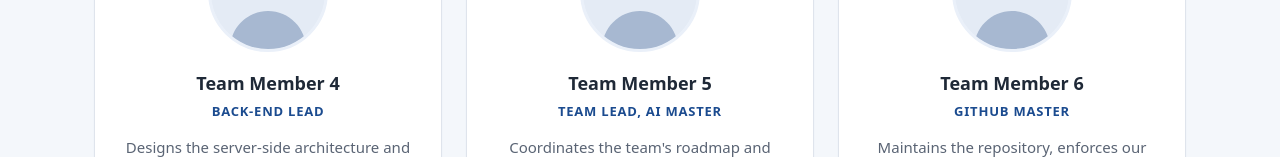
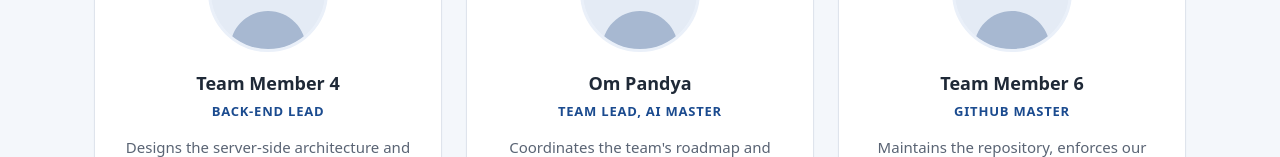
Before and after one commit to philipchensfsu/SFSU-csc648-06-Fall26-team05, a React (Vite) app in the folder app/frontend/: page / in a window 1280 px wide. Shown: the part 795-952 px from the top of the page. Built offline with nearby package versions, Linux system fonts and the light colour scheme.

Commit message:
Add Om information to About page

```diff
--- a/app/frontend/src/components/About.jsx
+++ b/app/frontend/src/components/About.jsx
@@ -43,11 +43,11 @@ const teamMembers = [
   },
   {
     id: "member-5",
-    name: "Team Member 5",
+    name: "Om Pandya",
     role: "Team Lead, AI Master",
     image: "",
     bio: "Coordinates the team's roadmap and deliverables while contributing to the machine learning side of the project.",
-    github: "",
+    github: "https://github.com/Atom3798",
   },
   {
     id: "member-6",
```
